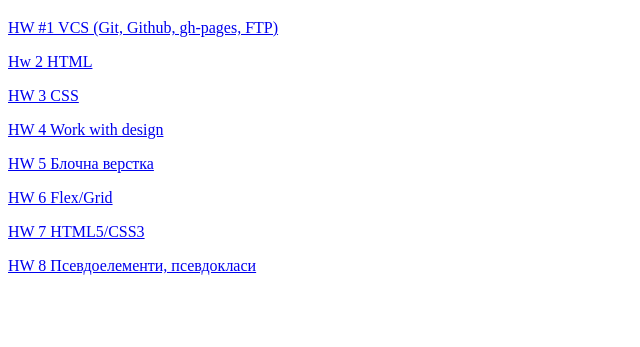
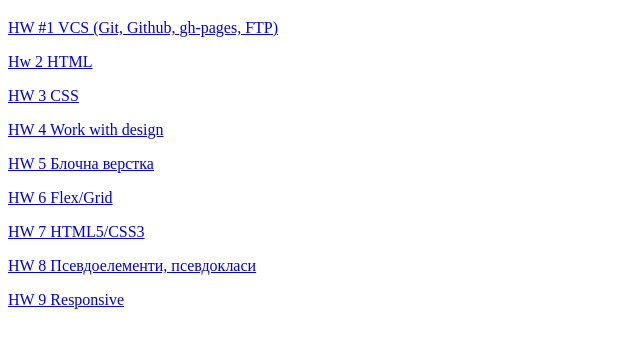
Before and after one commit to oleh-domshynskyi/cursor-homeworks, a plain HTML site: page index.html in a window 1280 px wide. Shown: the part 61-408 px from the top of the page, without its empty margins (0-640 px from the left). Drawn offline with Linux system fonts and the light colour scheme.

Commit message:
add link to homework 9

```diff
--- a/index.html
+++ b/index.html
@@ -28,5 +28,8 @@
 	<p>
 	   <a href="./Homework 8/">HW 8 Псевдоелементи, псевдокласи</a>
 	</p>
+	<p>
+	   <a href="./Homework 9/">HW 9 Responsive</a>
+	</p>
 </body>
 </html>
```
